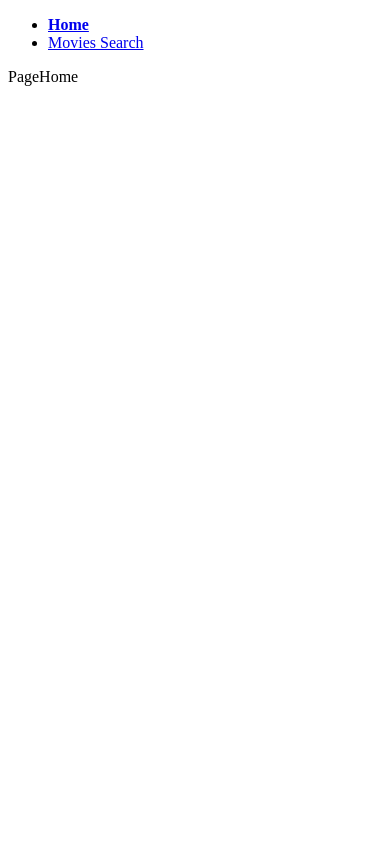
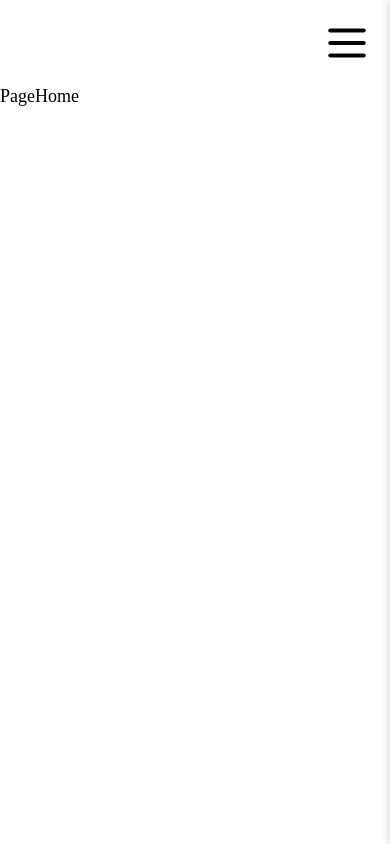
Before and after one commit to TetraMeister/movie-capp, a React (Create React App) app: page / in a window 390 px wide. Built offline with nearby package versions, Linux system fonts and the light colour scheme.

Commit message:
feat: implement NavBar component with responsive design and burger menu

```diff
--- a/src/components/App.js
+++ b/src/components/App.js
@@ -1,10 +1,12 @@
+import './App.module.css';
+
 import PageHome from '../pages/PageHome';
 import PageMovieSearch from '../pages/PageMovieSearch';
 
 import { Route, Routes } from 'react-router-dom';
 
 import NavLink from './NavLink';
-import NavBar from './NavBar';
+import { NavBar } from './NavBar/NavBar';
 
 export const App = () => {
     return (
--- /dev/null
+++ b/src/components/App.module.css
@@ -0,0 +1,6 @@
+* {
+  box-sizing: border-box;
+  margin: 0;
+  padding: 0;
+  font-size: 18px;
+}
--- a/src/components/NavBar.js
+++ /dev/null
@@ -1,17 +0,0 @@
-import PropTypes from 'prop-types';
-
-export const NavBar = (props) => {
-    const { children } = props;
-
-    return (
-        <nav>
-            <ul>{children}</ul>
-        </nav>
-    );
-};
-
-NavBar.propTypes = {
-    children: PropTypes.node,
-};
-
-export default NavBar;
--- /dev/null
+++ b/src/components/NavBar/NavBar.js
@@ -0,0 +1,51 @@
+import React from 'react';
+
+import PropTypes from 'prop-types';
+
+import { ReactComponent as BurgerIcon } from '../../assets/burger-menu-svgrepo-com.svg';
+
+import styles from './NavBar.module.css';
+
+export const NavBar = (props) => {
+    const { children } = props;
+
+    const [isOpen, setIsOpen] = React.useState(false);
+
+    const toggleMenu = React.useCallback(() => {
+        setIsOpen((prev) => !prev);
+    }, [setIsOpen]);
+
+    const closeMenu = React.useCallback(() => {
+        setIsOpen(false);
+    }, [setIsOpen]);
+
+    const handleUlClick = (e) => {
+        if (e.target.closest('a')) {
+            closeMenu();
+        }
+    };
+
+    return (
+        <nav>
+            <button
+                type="button"
+                className={styles.burger}
+                onClick={toggleMenu}
+                aria-label="Open Menu"
+                aria-expanded={isOpen}
+            >
+                <BurgerIcon />
+            </button>
+            <ul className={`${isOpen ? styles.open : ''}`} onClick={handleUlClick}>
+                {children}
+            </ul>
+            {isOpen && <div className={styles.overlay} onClick={closeMenu} aria-hidden="true" />}
+        </nav>
+    );
+};
+
+NavBar.propTypes = {
+    children: PropTypes.node,
+};
+
+export default NavBar;
--- /dev/null
+++ b/src/components/NavBar/NavBar.module.css
@@ -0,0 +1,88 @@
+nav {
+  display: flex;
+  justify-content: flex-end;
+  width: 100%;
+  position: relative;
+  padding: 1rem;
+}
+
+.burger {
+  display: block;
+  background: none;
+  border: none;
+  cursor: pointer;
+  z-index: 1001;
+  width: 50px;
+  height: 50px;
+}
+
+.burger > svg {
+  width: 100%;
+  height: 100%;
+}
+
+
+ul {
+  list-style: none;
+  padding: 4rem 2rem;
+  margin: 0;
+
+  position: fixed;
+  top: 0;
+  right: 0;
+  height: 100vh;
+  width: 70%;
+  max-width: 300px;
+
+  display: flex;
+  flex-direction: column;
+  align-items: flex-start;
+  gap: 1.5rem;
+
+  background: #fff;
+  box-shadow: -2px 0 8px rgba(0, 0, 0, 0.15);
+
+  transform: translateX(100%);
+  transition: transform 0.3s ease-in-out;
+  z-index: 1000;
+}
+
+ul.open {
+  transform: translateX(0);
+}
+
+.overlay {
+  position: fixed;
+  inset: 0;
+  background: rgba(0, 0, 0, 0.4);
+  z-index: 999;
+}
+
+@media (min-width: 768px) {
+  .burger {
+    display: none;
+  }
+
+  nav {
+    padding: 1rem 8rem;
+  }
+
+  ul {
+    position: static;
+    transform: none;
+    height: auto;
+    width: auto;
+    max-width: none;
+    flex-direction: row;
+    justify-content: space-between;
+    align-items: center;
+    gap: 2rem;
+    box-shadow: none;
+    background: transparent;
+    padding: 0;
+  }
+
+  .overlay {
+    display: none;
+  }
+}
--- /dev/null
+++ b/src/components/NavBar/index.js
@@ -0,0 +1 @@
+export * from './NavBar';
```
Also changed, not shown: src/assets/burger-menu-svgrepo-com.svg (added).
